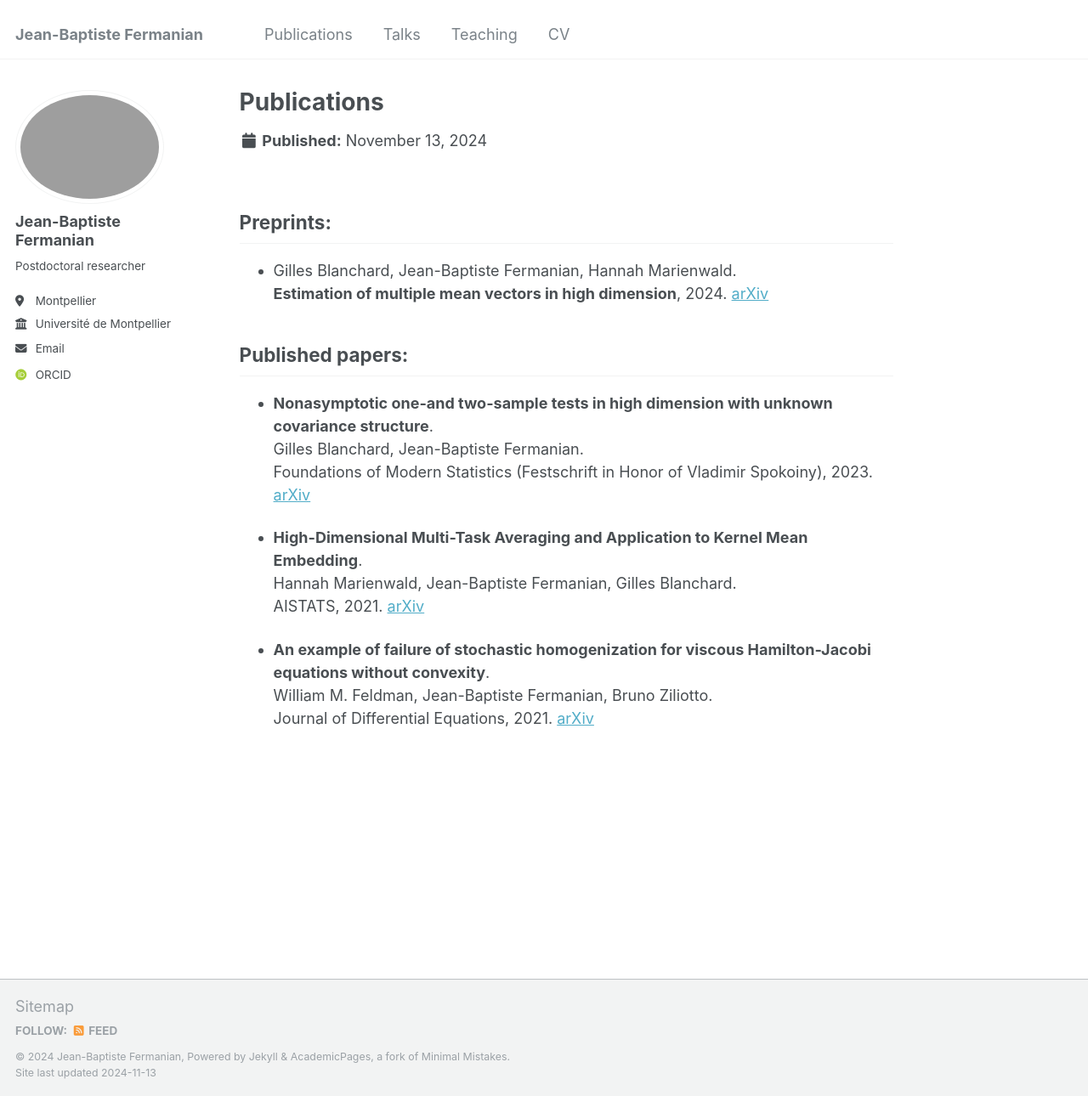
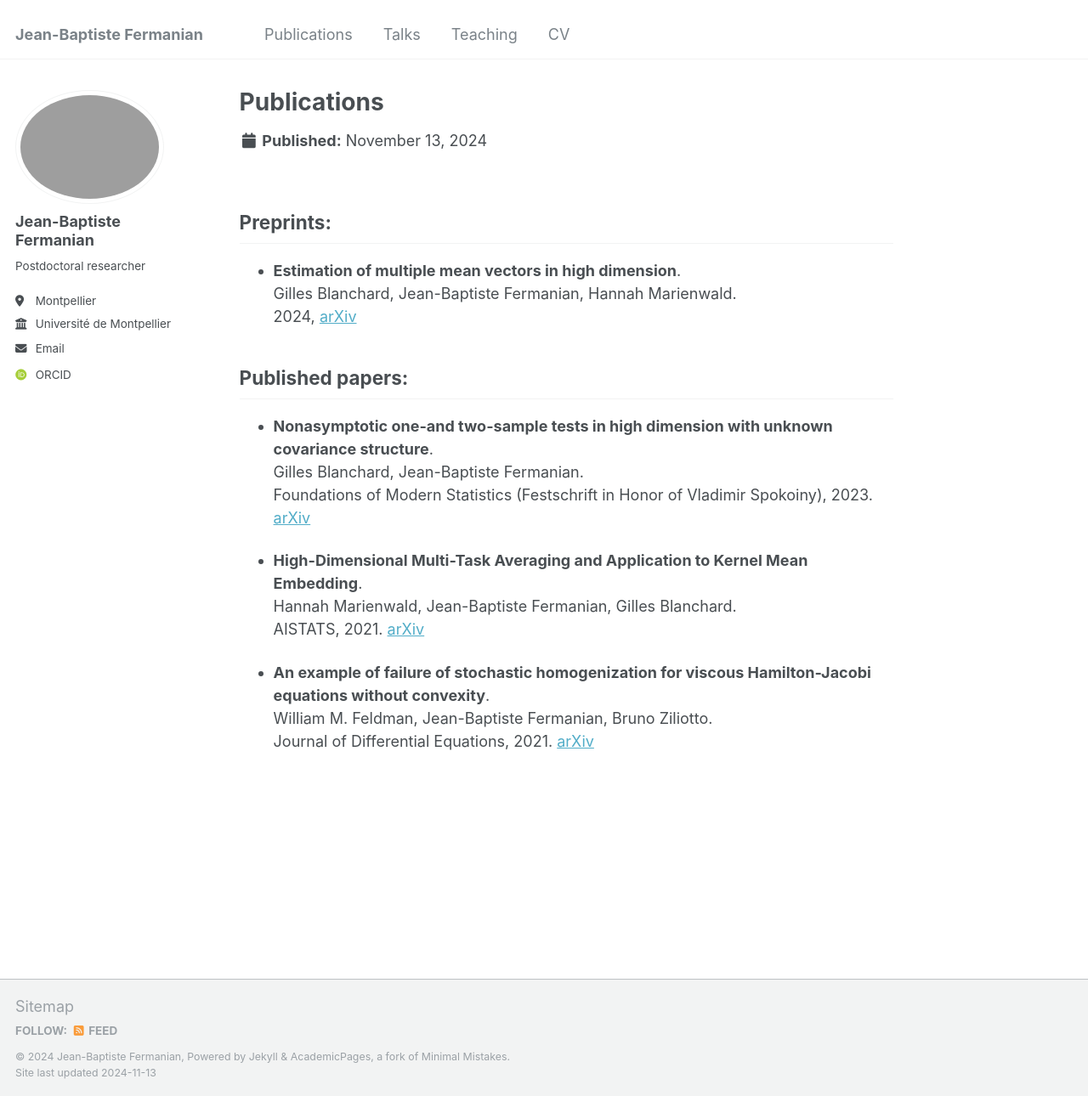
Before and after one commit to jeanbaptistefermanian/jeanbaptistefermanian.github.io, a Jekyll site: the page built from _publications/publications.md, in a window 1280 px wide and 1290 px high. Shown: the whole window at 85% size. Built offline with Jekyll 4.4.1, drawn with Linux system fonts in a browser that asks for light colours; some web fonts are replaced.

```diff
--- a/_publications/publications.md
+++ b/_publications/publications.md
@@ -7,9 +7,9 @@ redirect_from:
 ---
 
 ## Preprints:
- - Gilles Blanchard, Jean-Baptiste Fermanian, Hannah Marienwald.\
- **Estimation of multiple mean vectors in high dimension**, 2024.
- [arXiv](https://arxiv.org/pdf/2403.15038)
+ - **Estimation of multiple mean vectors in high dimension**.\
+ Gilles Blanchard, Jean-Baptiste Fermanian, Hannah Marienwald.\
+ 2024, [arXiv](https://arxiv.org/pdf/2403.15038)
 
 ## Published papers:
 
```
